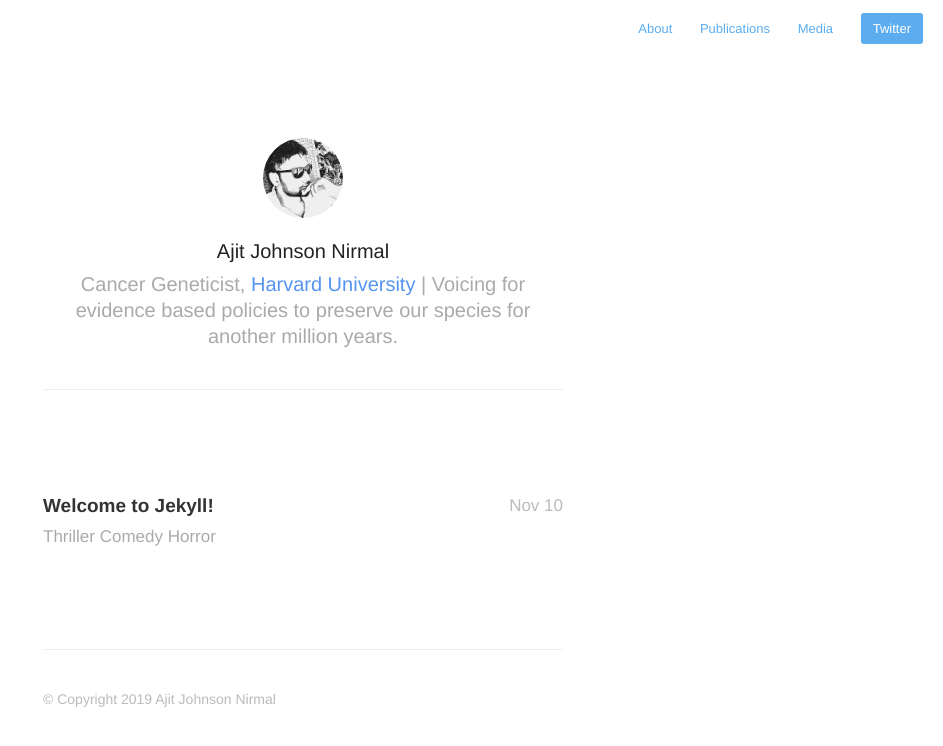
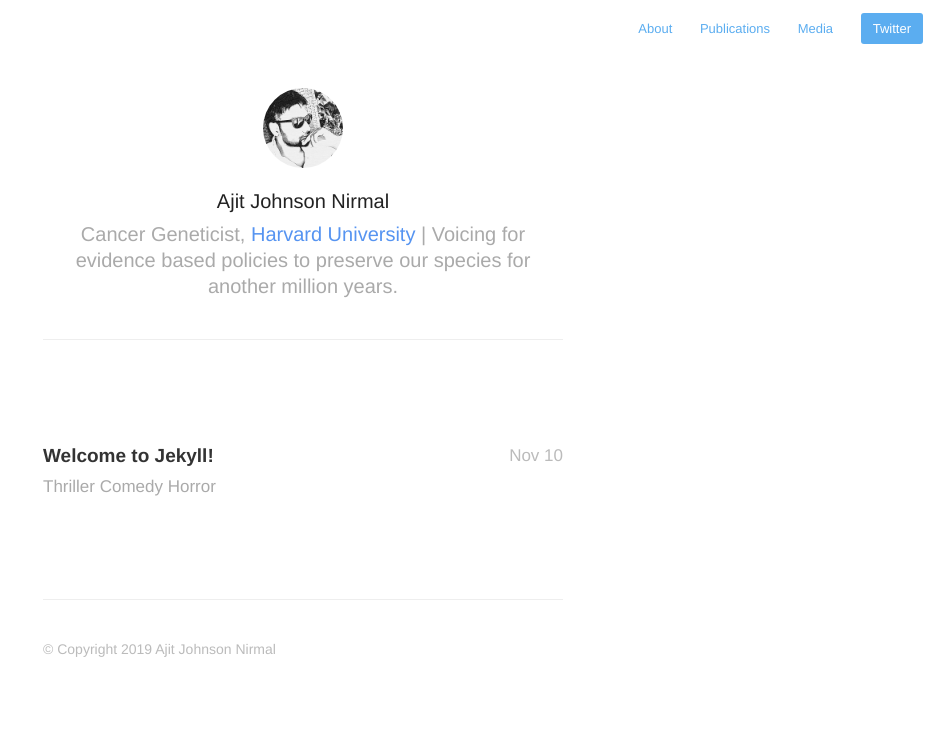
Before and after one commit to jjacklee116/ajitjohnson.github.io, a Jekyll site: the page built from index.html, in a window 1280 px wide. Shown: the top 746 px of the page, without its empty margins (337-1280 px from the left). Built offline with Jekyll 4.4.1, drawn with Linux system fonts in a browser that asks for light colours; nearby versions of some CDN libraries; the list of posts is cut into pages by our own code.

Commit message:
wrapper edited

```diff
--- a/assets/css/style.css
+++ b/assets/css/style.css
@@ -70,7 +70,7 @@ h2 {
 }
 
 .profile #wrapper {
-	padding: 100px 40px 0px;
+	padding: 50px 40px 0px;
 	max-width: 600px;
 	margin: 0 auto;
 }
```
Also changed, not shown: 2 other files.
